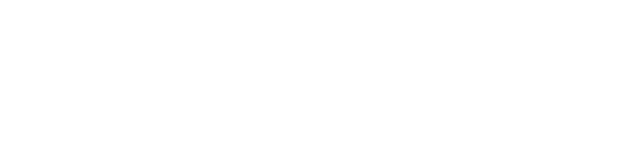
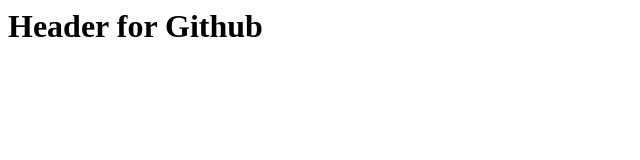
Before and after one commit to akinatei/git-one, a plain HTML site: page index.html in a window 1280 px wide. Shown: the whole page, without its empty margins (0-640 px from the left). Drawn offline with Linux system fonts and the light colour scheme.

Commit message:
added header for github

```diff
--- a/index.html
+++ b/index.html
@@ -6,6 +6,6 @@
     <title>Git Branching</title>
 </head>
 <body>
-
+    <h1>Header for Github</h1>
 </body>
 </html>
```
